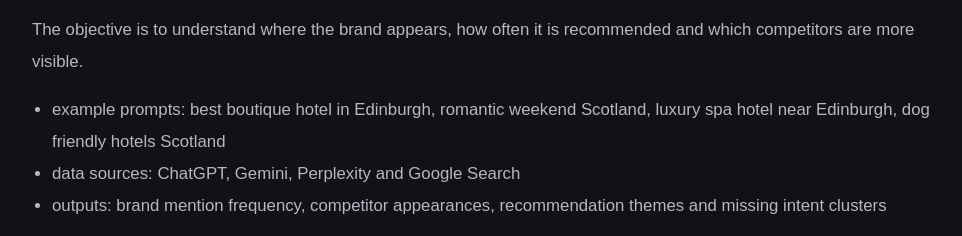
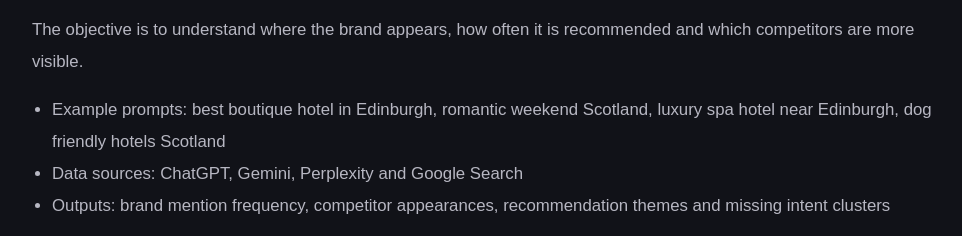
Before and after one commit to veronicapasqualin/veronicapasqualin.github.io, a plain HTML site: page hospitality-visibility-agent.html in a window 1280 px wide. Shown: the part 1653-1889 px from the top of the page, without its empty margins (158-1120 px from the left). Drawn offline with Linux system fonts and the light colour scheme.

Commit message:
Update hospitality-visibility-agent.html

```diff
--- a/hospitality-visibility-agent.html
+++ b/hospitality-visibility-agent.html
@@ -77,9 +77,9 @@
   </p>
 
   <ul>
-    <li>example prompts: best boutique hotel in Edinburgh, romantic weekend Scotland, luxury spa hotel near Edinburgh, dog friendly hotels Scotland</li>
-    <li>data sources: ChatGPT, Gemini, Perplexity and Google Search</li>
-    <li>outputs: brand mention frequency, competitor appearances, recommendation themes and missing intent clusters</li>
+    <li>Example prompts: best boutique hotel in Edinburgh, romantic weekend Scotland, luxury spa hotel near Edinburgh, dog friendly hotels Scotland</li>
+    <li>Data sources: ChatGPT, Gemini, Perplexity and Google Search</li>
+    <li>Outputs: brand mention frequency, competitor appearances, recommendation themes and missing intent clusters</li>
   </ul>
 
   <p>
```
